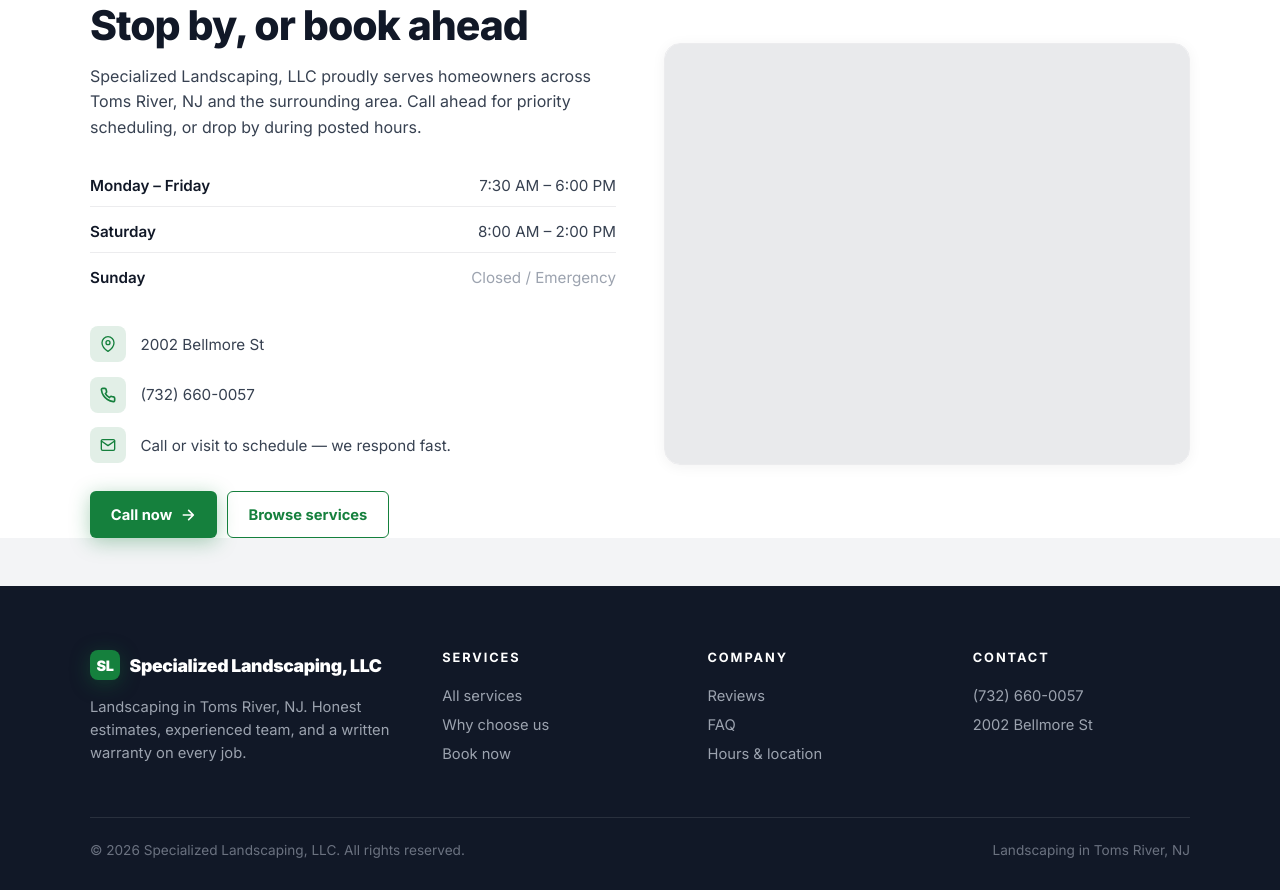
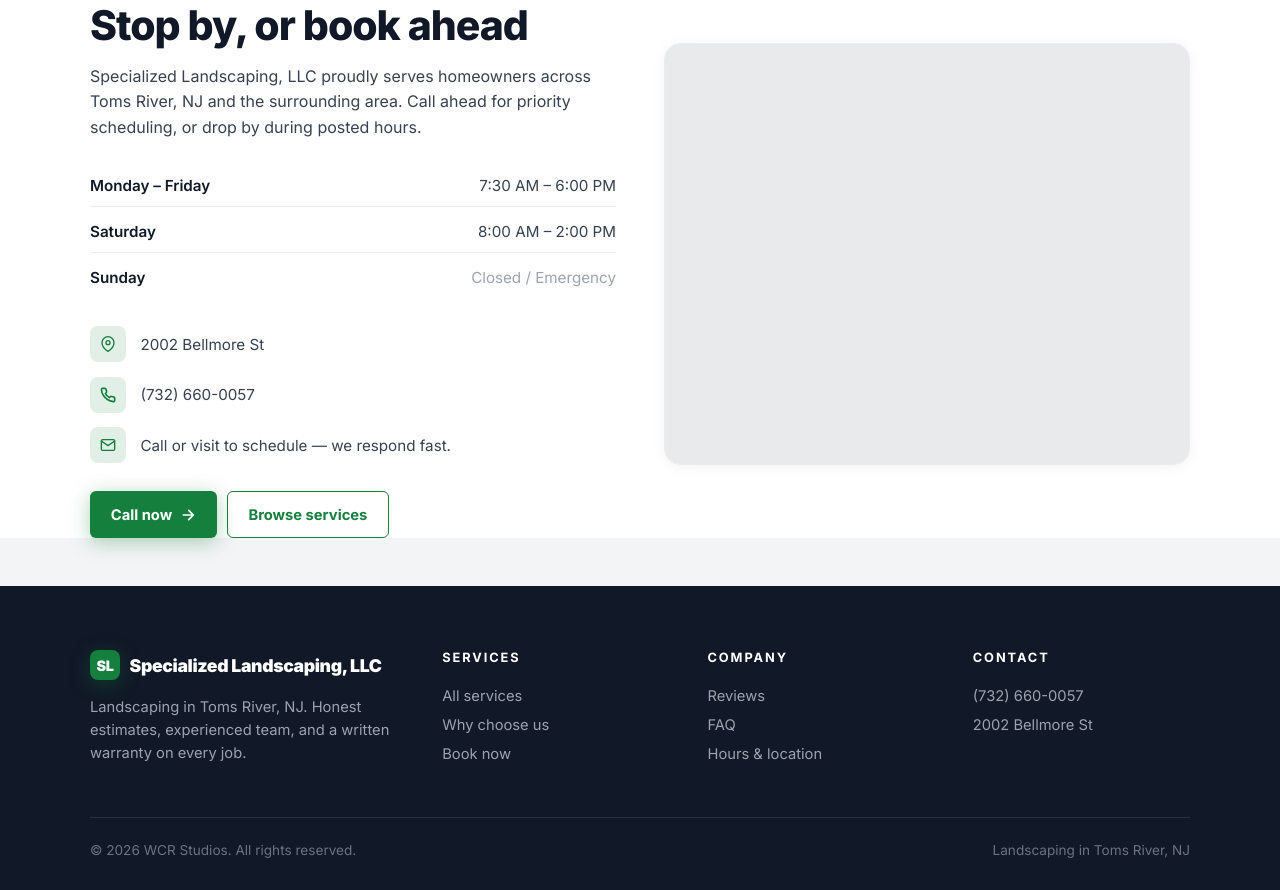
Before and after one commit to Wrenbjor/trades--specialized-landscaping-llc, a plain HTML site: page index.html in a window 1280 px wide. Shown: the part 4771-5661 px from the top of the page. Drawn offline with nearby package versions, Linux system fonts and the light colour scheme; no server answers.

Commit message:
Update site

```diff
--- a/index.html
+++ b/index.html
@@ -605,7 +605,7 @@
     </div>
   </div>
   <div class="foot-bottom">
-    <div>&copy; 2026 Specialized Landscaping, LLC. All rights reserved.</div>
+    <div>&copy; 2026 WCR Studios. All rights reserved.</div>
     <div>Landscaping in Toms River, NJ</div>
   </div>
 </footer>
```
